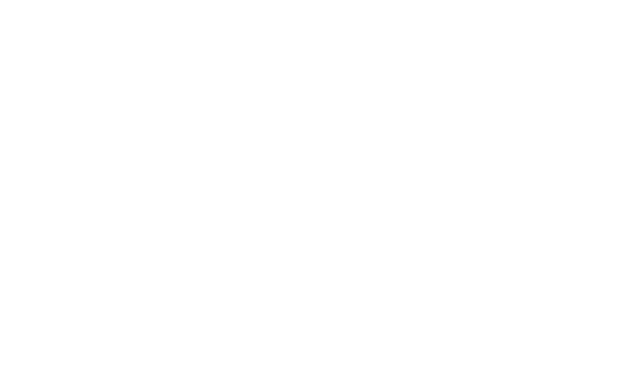
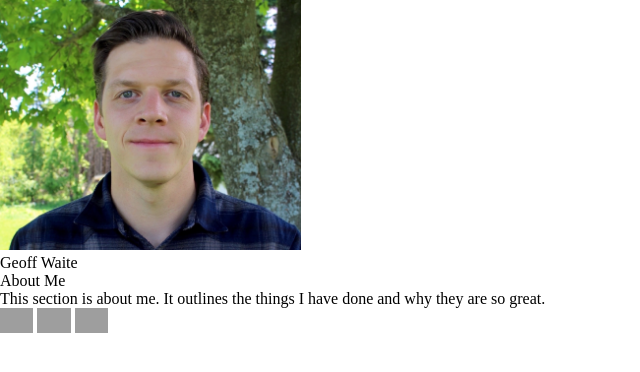
Before and after one commit to waitegeoff2/responsive-homepage, a plain HTML site: page index.html in a window 1280 px wide. Shown: the whole page, without its empty margins (0-640 px from the left). Drawn offline with Linux system fonts and the light colour scheme; grey boxes are pictures that could not be loaded.

Commit message:
Created HTML shell for header section of page

```diff
--- a/index.html
+++ b/index.html
@@ -4,10 +4,29 @@
     <meta charset="UTF-8">
     <meta name="viewport" content="width=device-width, initial-scale=1.0">
     <title>Document</title>
+    <link rel='stylesheet' href="styles.css">
 </head>
 <body>
     <!-- MAKE CONTENT HERE, IT WILL BE THE SAME FOR ALL THREE LAYOUTS -->
      <div class="header"></div>
+        <div class="header-image">
+            <img class="bio-pic-large" src="./assets/GW-bio-pic.jpg">
+            <!-- <img class="bio-pic-mobile" src="assets/GW-bio-pic-mobile.png"> -->
+            <!-- PICTURE LOGIC IN HERE -->
+        </div>
+        <div class="header-name">Geoff Waite</div>
+        <div class="header-box">
+            <div class="header-description">
+                <span class="title">About Me</span>
+                <p class="description">This section is about me. It outlines the things I have done and why they are so great.</p>
+                <div class="social-icons">
+                    <img class="header-social" src="https://cdn.jsdelivr.net/gh/devicons/devicon@latest/icons/github/github-original.svg" alt ="Github logo icon"/>
+                    <img class="header-social" src="https://cdn.jsdelivr.net/gh/devicons/devicon@latest/icons/twitter/twitter-original.svg" alt="X logo icon"/>
+                    <img class="header-social" src="https://cdn.jsdelivr.net/gh/devicons/devicon@latest/icons/linkedin/linkedin-plain.svg" alt="LinkedIn logo icon"/>
+
+                </div>
+            </div>
+        </div>
      <div class="intro-section"></div>
      <div class="portfolio-section"></div>
      <div class="contact-section"></div>
--- a/styles.css
+++ b/styles.css
@@ -0,0 +1,14 @@
+* {
+margin: 0;
+padding: 0;
+}
+
+.header-social {
+    height: 25px;
+    width: auto;
+}
+
+.bio-pic-large {
+    height: 250px;
+    width: auto;
+}
```
Also changed, not shown: assets/GW-bio-pic-mobile.png (added), assets/GW-bio-pic.jpg (added).
